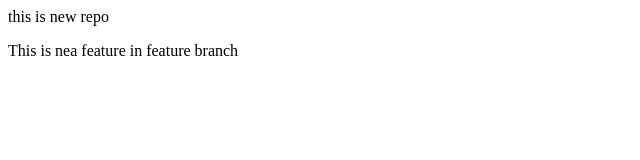
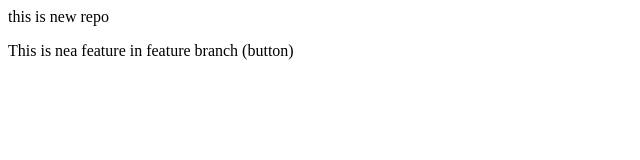
Before and after one commit to yogesh751/localrepo, a plain HTML site: page index.html in a window 1280 px wide. Shown: the full height of the page, 0-640 px from the left. Drawn offline with Linux system fonts and the light colour scheme.

Commit message:
added button

```diff
--- a/index.html
+++ b/index.html
@@ -1,2 +1,2 @@
 <p>this is new repo</p>
-<p>This is nea feature in feature branch</p>
+<p>This is nea feature in feature branch (button)</p>
```
